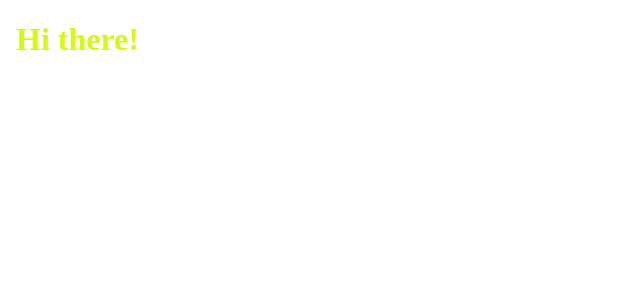
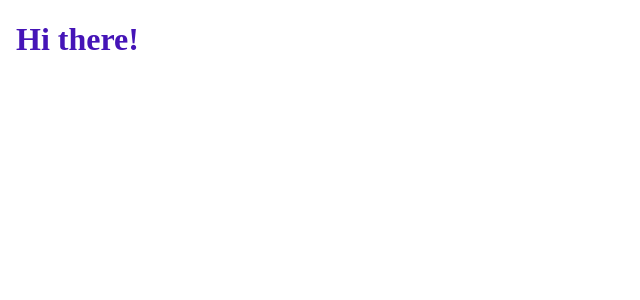
Before and after one commit to sourav0101/Programming-Books-Store-Angular, an Angular app: page / in a window 1280 px wide. Shown: the top 300 px of the page, without its empty margins (0-640 px from the left). Built offline with nearby package versions, Linux system fonts and the light colour scheme.

Commit message:
upload 324

```diff
--- a/src/app/app.component.css
+++ b/src/app/app.component.css
@@ -1,3 +1,3 @@
 h1{
-    color:rgb(214, 250, 9)
+    color:rgb(69, 20, 183)
 }
```
